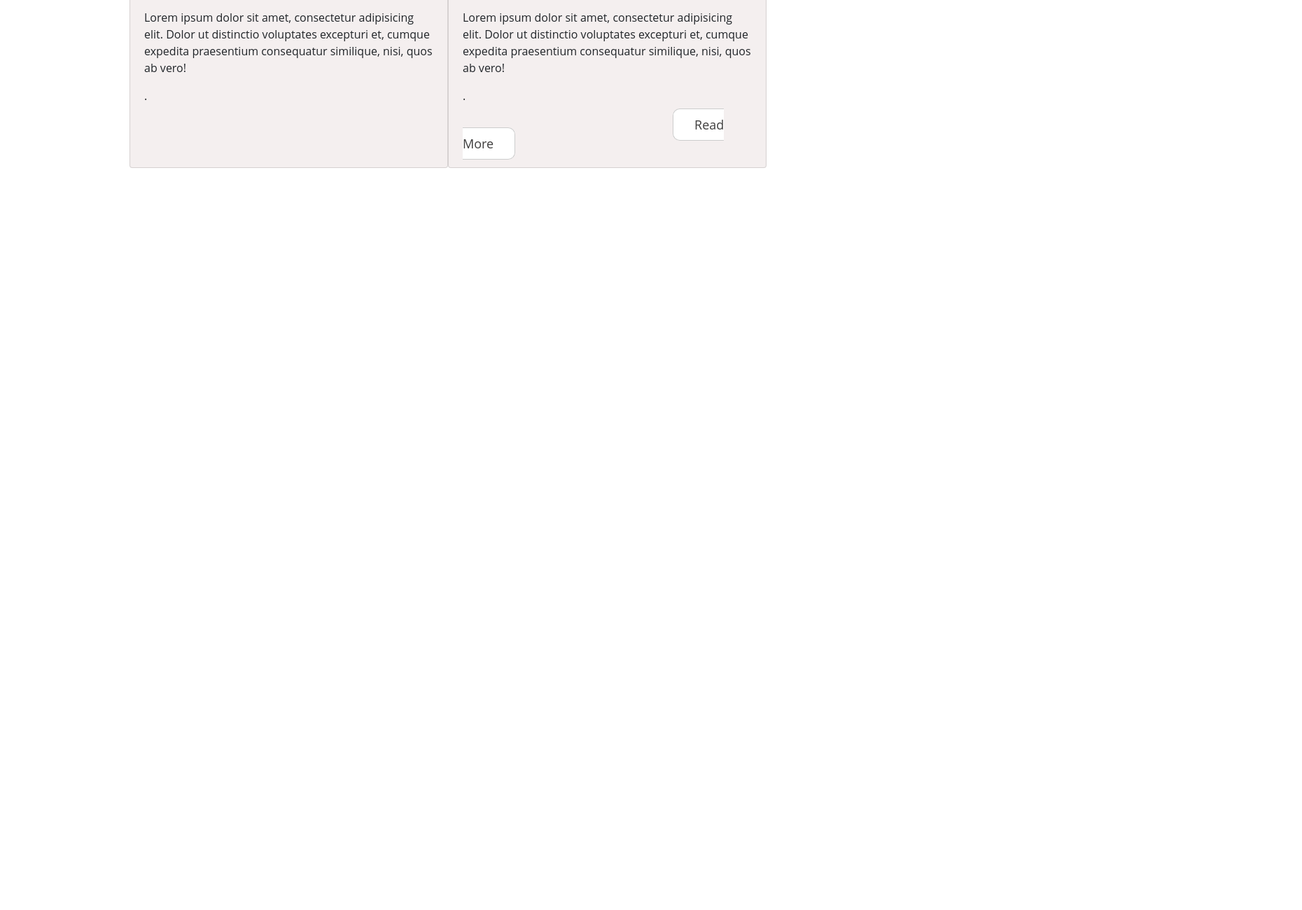
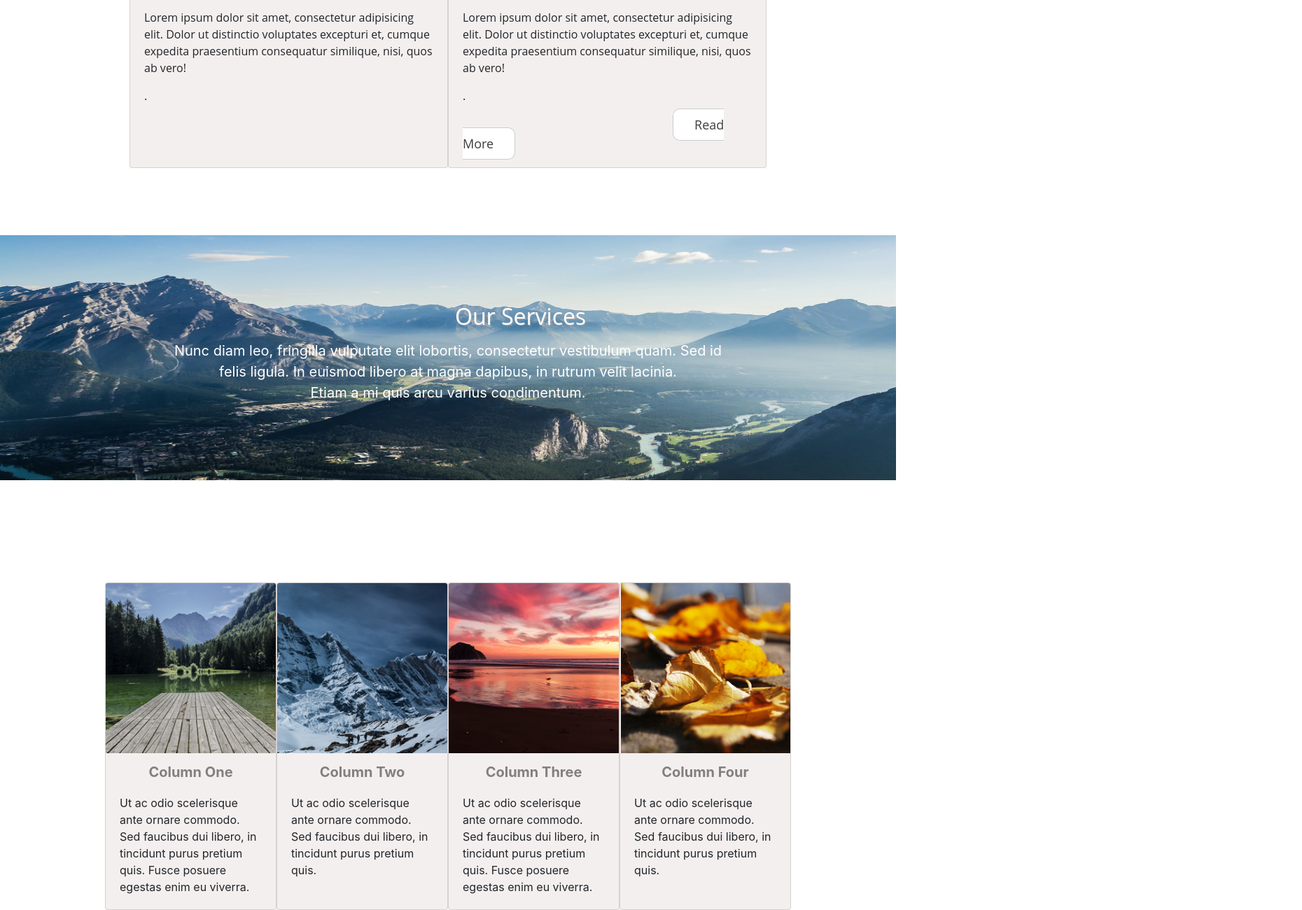
Before and after one commit to rumanabhat/conquer, a plain HTML site: page index.html in a window 1280 px wide. Shown: the part 1707-3007 px from the top of the page at 70% size, 1860 px wide, since content can reach past the window. Before the commit the page ends 1963 px from the top, so only its background shows below. Drawn offline with nearby package versions, Linux system fonts and the light colour scheme; a web font is replaced by a local one.

Commit message:
section 4 added

```diff
--- a/index.html
+++ b/index.html
@@ -108,6 +108,55 @@
     </div>
   </div>
   </div>
+  <!-- section3 ends -->
+  <!-- section 4 starts -->
+
+  <div id="#section4" style="margin-top: 80px;">
+    <img src="img/bg-2.jpg" height="350px" width="1700px">
+  </div>
+
+    <h2 class="head2">Our Services</h2>
+    <p class="para2">Nunc diam leo, fringilla vulputate elit lobortis, consectetur vestibulum quam. Sed id
+    <br>
+
+    felis ligula. In euismod libero at magna dapibus, in rutrum velit lacinia.
+    <br>
+
+    Etiam a mi quis arcu varius condimentum.
+  </p>
+
+<!-- section 4 ends -->
+<!-- section 5 starts -->
+<div id="#section5" class="d-flex justify-content-around" style="margin-left: 150px;margin-right: 150px;">
+  <div class="card" style="width: 16rem;  background-color: rgb(244, 239, 239); margin-top: 0px;">
+    <img class="card-img-top" src="img\4-1.jpg" alt="Card image cap">
+    <h5 class="card-title" style="color: grey; font-weight: bold; text-align: center; margin-top: 15px;margin-bottom: 0px;">Column One</h5>
+    <div class="card-body">
+      <p class="card-text">Ut ac odio scelerisque ante ornare commodo. Sed faucibus dui libero, in tincidunt purus pretium quis. Fusce posuere egestas enim eu viverra.</p>
+    </div>
+  </div>
+  <div class="card" style="width: 16rem; background-color: rgb(244, 239, 239);">
+    <img class="card-img-top" src="img\4-2.jpg" alt="Card image cap">
+    <h5 class="card-title" style="color: grey; font-weight: bold; text-align: center;margin-top: 15px;margin-bottom: 0px;">Column Two </h5>
+    <div class="card-body">
+      <p class="card-text">Ut ac odio scelerisque ante ornare commodo. Sed faucibus dui libero, in tincidunt purus pretium quis.</p>
+    </div>
+  </div>
+  <div class="card" style="width: 16rem; background-color: rgb(244, 239, 239);">
+    <img class="card-img-top" src="img\4-3.jpg" alt="Card image cap">
+    <h5 class="card-title" style="color: grey; font-weight: bold; text-align: center;margin-top: 15px;margin-bottom: 0px;">Column Three</h5>
+    <div class="card-body">
+      <p class="card-text">Ut ac odio scelerisque ante ornare commodo. Sed faucibus dui libero, in tincidunt purus pretium quis. Fusce posuere egestas enim eu viverra.</p>
+    </div>
+  </div>
+  <div class="card" style="width: 16rem; background-color: rgb(244, 239, 239);">
+    <img class="card-img-top" src="img\4-4.jpg" alt="Card image cap">
+    <h5 class="card-title" style="color: grey; font-weight: bold; text-align: center;margin-top: 15px; margin-bottom: 0px;">Column Four </h5>
+    <div class="card-body">
+      <p class="card-text" style="padding-top:0px ;">Ut ac odio scelerisque ante ornare commodo. Sed faucibus dui libero, in tincidunt purus pretium quis.</p>
+    </div>
+  </div>
+</div>
 
 </body>
 <script src="https://code.jquery.com/jquery-3.3.1.slim.min.js"
--- a/style.css
+++ b/style.css
@@ -4,12 +4,21 @@
     color: white !important;
     background-color: red;
 } */
+
+
+html,body{
+  margin: 0px;
+  padding: 0px;
+  width: 100%;
+  overflow-x: hidden;
+}
 .containerr img{
 
   height: 650px;
-  width: 1700px;
+  width: 1750px;
   object-fit: cover;
   margin-left: -220px;
+
 
 
 
@@ -73,6 +82,9 @@
   margin-left: 60px;
 
 }
+.cardbtn:hover{
+  opacity: 0.7;
+}
 #section3{
   display: flex;
   flex-direction: row;
@@ -100,3 +112,31 @@
   text-decoration: none;
   color:rgb(63, 62, 62);
 }
+/* .container{
+  padding: 0px;
+  margin: 0px;
+} */
+#sextion4 img{
+
+  margin-left: -250px;
+
+}
+
+.head2{
+  position:relative;
+  left: 650px;
+  top: -250px;
+  color: white;
+  text-shadow: 1px 1px rgb(169, 166, 166);
+  line-height: 1;
+  font-family: "Open Sans", Helvetica, Arial, sans-serif!important;
+}
+.para2{
+  position: relative;
+  text-align: center;
+  top: -240px;
+  color: white;
+  font-size: 20px;
+
+
+}
```
